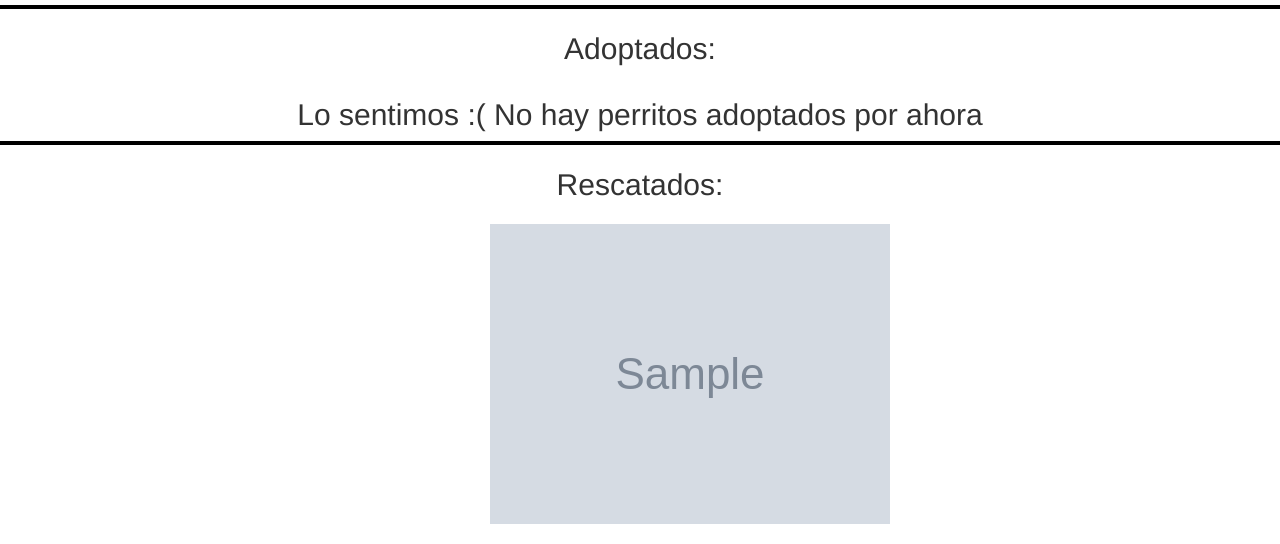
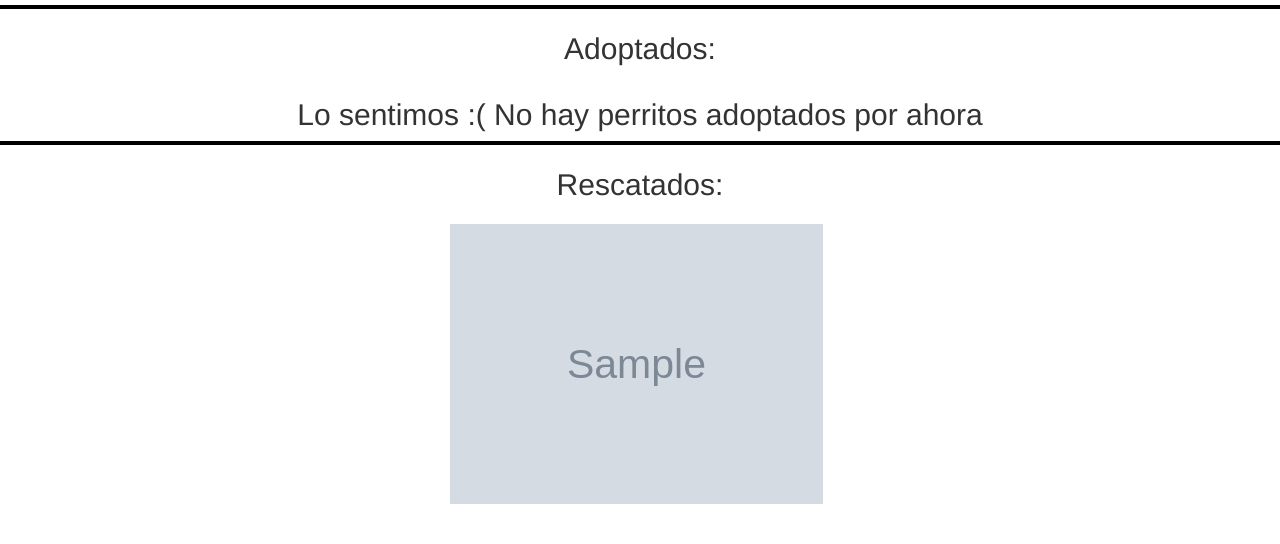
Before and after one commit to Jademuss/MisPerris2.0, a Django app: page /goku_list/ in a window 1280 px wide. Shown: the part 1194-1738 px from the top of the page. After the commit the page ends 1698 px from the top, so only its background shows below. Run offline with Django 3.2, Linux system fonts and the light colour scheme; tables that the repository leaves empty hold one stand-in row (values such as "Sample post"); grey boxes marked "Sample" are stand-in pictures; some libraries are stand-ins or nearby versions.

Commit message:
se arreglan imagenes de la galeria

```diff
--- a/misperris/static/styles/galeria.css
+++ b/misperris/static/styles/galeria.css
@@ -18,21 +18,23 @@
 
 .img-galery
 {
-    border-radius: 50%;
+	width: 100%;
 }
 
 .item-galery-img
 {
     display: flex;
     margin-bottom: 10px;
-    width: 65%;
+    width: 100%;
 }
 
-@media screen and (min-width:480px)
+@media screen and (min-width:280px)
 {
-    .item-galery-img
+	.item-galery-img
 	{
-        width: 48%;
+		display: flex;
+        width: 300px;
+		height: 200px;
         margin-bottom: 10px;
         padding: 10px;
     }
@@ -41,8 +43,10 @@
 @media screen and (min-width:740px)
 {
     .item-galery-img
-       {
-        width: 30.0%;
+    {
+		display: flex;
+        width: 400px;
+		height: 300px;
     }
 }
 
@@ -50,6 +54,8 @@
 {
     .item-galery-img
 	{
-        width: 25%;
+		display: flex;
+        width: 400px;
+		height: 300px;
     }
 }
--- a/misperris/templates/misperris/goku_details.html
+++ b/misperris/templates/misperris/goku_details.html
@@ -10,6 +10,7 @@
         <link rel="stylesheet" href="{% static 'styles/menu.css' %}">
         <link rel="stylesheet" href="{% static 'styles/main.css' %}">
         <link rel="stylesheet" href="{% static 'styles/details.css' %}">
+		<link rel="stylesheet" href="{% static 'styles/formulario.css' %}">
         <link href="https://file.myfontastic.com/BCwNLSewuX3SRWpNHcCZnR/icons.css" rel="stylesheet">
         <link rel="stylesheet" href="https://maxcdn.bootstrapcdn.com/bootstrap/3.3.7/css/bootstrap.min.css">
 </head>
@@ -33,7 +34,7 @@
         </div>
     </header>
 
-    <div class="flex-container">
+    <div class="contenedor-formulario">
         {% if goku.nombre_lomito %}
         <div class="item-list">
             <div class="item-list-img">
--- a/misperris/templates/misperris/goku_formulario.html
+++ b/misperris/templates/misperris/goku_formulario.html
@@ -26,7 +26,6 @@
                     <li><a href="{% url 'goku_new' %}" class="item-link">Lomiregistro</a></li>
                     <li><a href="/admin/login/?next=/admin/" class="item-link">Login In</a></li>
                     {% endif %}
-
                 </ul>
             </nav>
         </div>
--- a/misperris/templates/misperris/goku_lista.html
+++ b/misperris/templates/misperris/goku_lista.html
@@ -27,7 +27,6 @@
                     <li><a href="{% url 'goku_new' %}" class="item-link">Lomiregistro</a></li>
                     <li><a href="/admin/login/?next=/admin/" class="item-link">Login In</a></li>
                     {% endif %}
-
                 </ul>
             </nav>
         </div>
```
